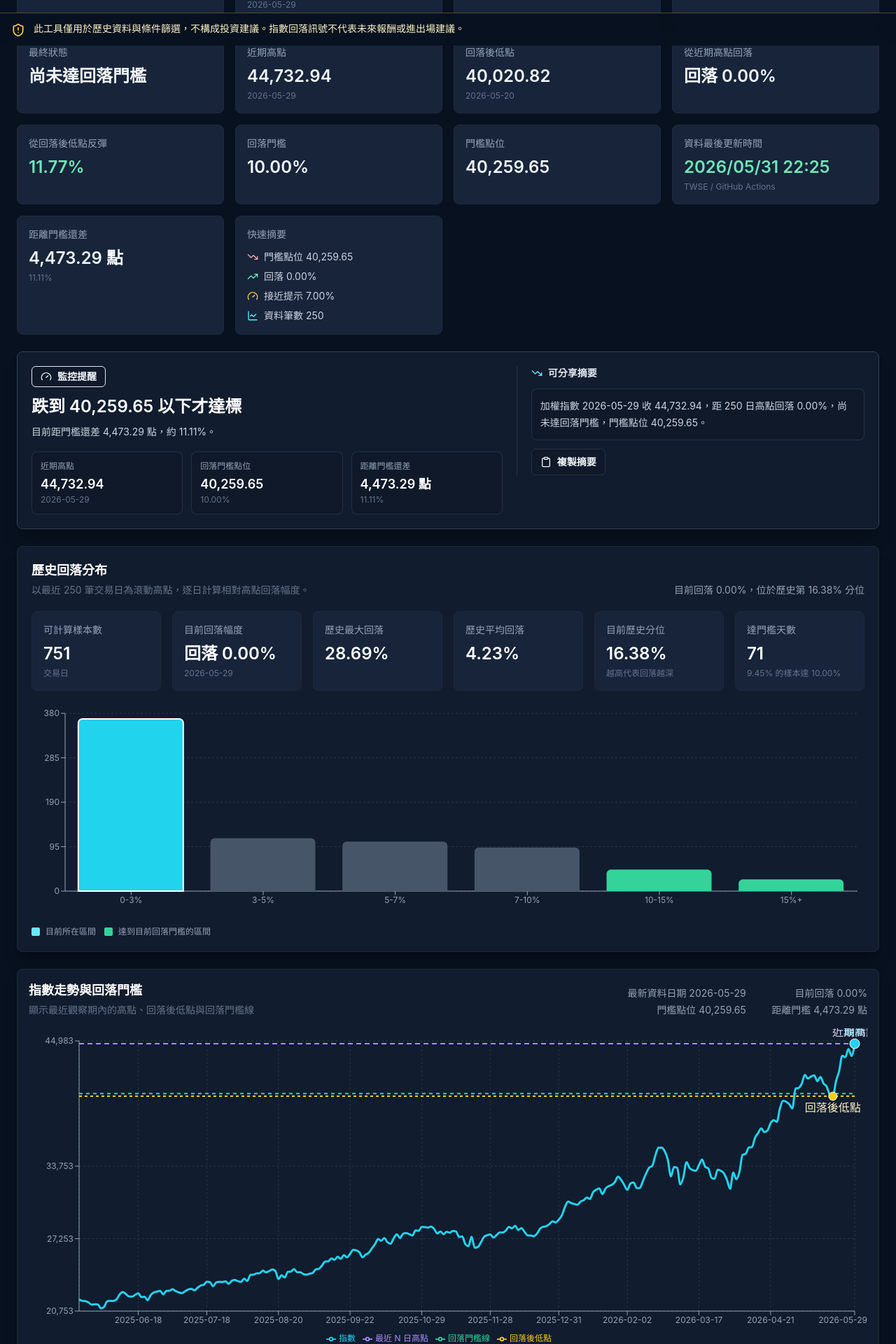
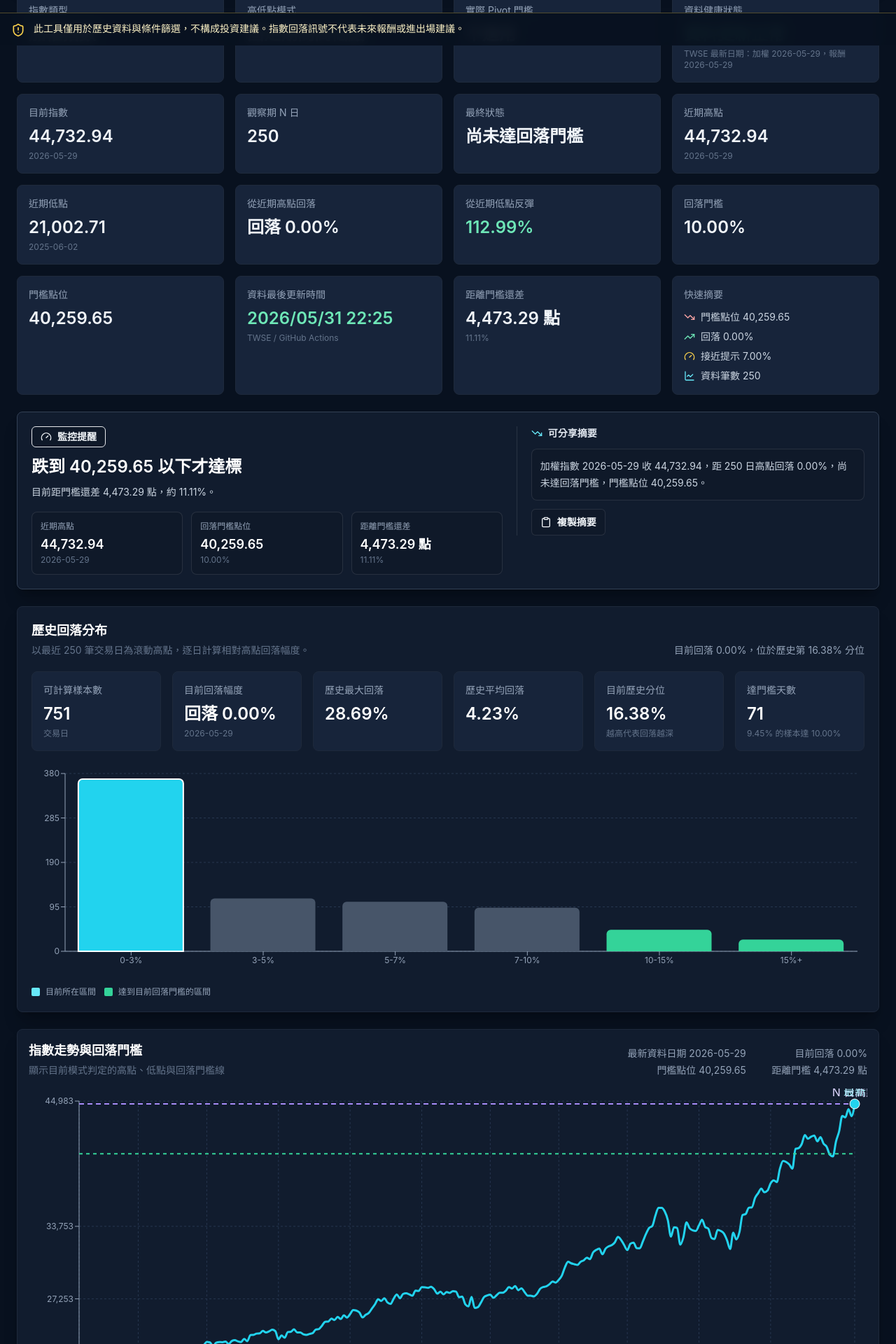
Before and after one commit to tzuhsien-dev/taiex-pullback-monitor, a React (Vite) app: page / in a window 1280 px wide. Shown: the part 735-2655 px from the top of the page at 70% size. Built offline with nearby package versions, Linux system fonts and the light colour scheme.

Commit message:
Add high-low detection modes

```diff
--- a/src/App.tsx
+++ b/src/App.tsx
@@ -11,9 +11,15 @@ import { loadMarketData } from './lib/loadData';
 import type { DataHealth, DataSource, IndexType, MarketMetadata, MarketPoint, PullbackParams } from './types';
 
 const initialParams: PullbackParams = {
+  highLowMode: 'rolling',
   lookbackDays: 250,
   pullbackThreshold: 0.1,
   nearThreshold: 0.07,
+  pivotThreshold: 0.05,
+  volLookback: 20,
+  volatilityMultiplier: 3,
+  minThreshold: 0.03,
+  maxThreshold: 0.1,
 };
 
 const staleThresholdDays = 5;
--- a/src/components/DashboardCards.tsx
+++ b/src/components/DashboardCards.tsx
@@ -7,6 +7,12 @@ import { StatusBadge } from './StatusBadge';
 const indexLabel: Record<IndexType, string> = {
   price: '加權指數',
   totalReturn: '加權報酬指數',
+};
+
+const modeLabel = {
+  rolling: '固定期間高低點',
+  zigzag: 'ZigZag 波段高低點',
+  volatilityAdjustedZigZag: '波動度調整 ZigZag',
 };
 
 function MetricCard({
@@ -100,6 +106,8 @@ export function DashboardCards({
 
       <div className="grid gap-4 sm:grid-cols-2 xl:grid-cols-4">
         <MetricCard label="指數類型" value={indexLabel[indexType]} />
+        <MetricCard label="高低點模式" value={modeLabel[result.highLowMode]} />
+        <MetricCard label="實際 Pivot 門檻" value={result.pivotThresholdUsed === null ? '不適用' : formatPercent(result.pivotThresholdUsed)} />
         <MetricCard
           label="資料健康狀態"
           value={dataHealth.label}
@@ -110,9 +118,9 @@ export function DashboardCards({
         <MetricCard label="觀察期 N 日" value={`${params.lookbackDays}`} />
         <MetricCard label="最終狀態" value={result.statusText} tone={pullbackTone} />
         <MetricCard label="近期高點" value={formatNumber(result.rollingHigh)} detail={result.rollingHighDate} />
-        <MetricCard label="回落後低點" value={formatNumber(result.rollingLow)} detail={result.rollingLowDate} />
+        <MetricCard label={result.highLowMode === 'rolling' ? '近期低點' : '近期波段低點'} value={formatNumber(result.rollingLow)} detail={result.rollingLowDate} />
         <MetricCard label="從近期高點回落" value={`回落 ${formatPercent(result.pullback)}`} tone={pullbackTone} />
-        <MetricCard label="從回落後低點反彈" value={formatSignedPercent(result.reboundFromLow)} tone="success" />
+        <MetricCard label="從近期低點反彈" value={formatSignedPercent(result.reboundFromLow)} tone="success" />
         <MetricCard label="回落門檻" value={formatPercent(params.pullbackThreshold)} />
         <MetricCard label="門檻點位" value={formatNumber(result.thresholdIndex)} />
         <MetricCard
--- a/src/components/IndexChart.tsx
+++ b/src/components/IndexChart.tsx
@@ -13,6 +13,18 @@ import {
 import type { PullbackResult } from '../types';
 import { buildChartData, formatNumber, formatPercent } from '../lib/calculations';
 
+const lowLabel = {
+  rolling: 'N 日低點',
+  zigzag: '已確認波段低點',
+  volatilityAdjustedZigZag: '已確認波段低點',
+};
+
+const highLabel = {
+  rolling: 'N 日高點',
+  zigzag: '已確認波段高點',
+  volatilityAdjustedZigZag: '已確認波段高點',
+};
+
 export function IndexChart({ result }: { result: PullbackResult }) {
   const data = buildChartData(result);
   const latestPoint = data[data.length - 1];
@@ -24,7 +36,7 @@ export function IndexChart({ result }: { result: PullbackResult }) {
       <div className="mb-4 flex flex-col gap-3 lg:flex-row lg:items-end lg:justify-between">
         <div>
           <h2 className="text-lg font-semibold text-white">指數走勢與回落門檻</h2>
-          <p className="mt-1 text-sm text-slate-500">顯示最近觀察期內的高點、回落後低點與回落門檻線</p>
+          <p className="mt-1 text-sm text-slate-500">顯示目前模式判定的高點、低點與回落門檻線</p>
         </div>
         <div className="grid gap-1 text-sm text-slate-400 sm:grid-cols-2 lg:text-right">
           <span>最新資料日期 {result.latestDate}</span>
@@ -52,17 +64,17 @@ export function IndexChart({ result }: { result: PullbackResult }) {
             />
             <Legend wrapperStyle={{ color: '#cbd5e1', fontSize: 12 }} />
             <Line dataKey="index" dot={false} name="指數" stroke="#22d3ee" strokeWidth={3} type="monotone" />
-            <Line dataKey="rollingHigh" dot={false} name="最近 N 日高點" stroke="#a78bfa" strokeDasharray="7 5" strokeWidth={2} type="monotone" />
+            <Line dataKey="rollingHigh" dot={false} name={highLabel[result.highLowMode]} stroke="#a78bfa" strokeDasharray="7 5" strokeWidth={2} type="monotone" />
             <Line dataKey="thresholdIndex" dot={false} name="回落門檻線" stroke="#34d399" strokeDasharray="5 5" strokeWidth={2} type="monotone" />
-            <Line dataKey="rollingLow" dot={false} name="回落後低點" stroke="#facc15" strokeDasharray="4 4" strokeWidth={2} type="monotone" />
+            <Line dataKey="rollingLow" dot={false} name={lowLabel[result.highLowMode]} stroke="#facc15" strokeDasharray="4 4" strokeWidth={2} type="monotone" />
             {highPoint ? (
               <ReferenceDot fill="#a78bfa" r={6} stroke="#ffffff" x={highPoint.date} y={highPoint.index}>
-                <Label fill="#ddd6fe" position="top" value="近期高點" />
+                <Label fill="#ddd6fe" position="top" value={highLabel[result.highLowMode]} />
               </ReferenceDot>
             ) : null}
             {lowPoint ? (
               <ReferenceDot fill="#facc15" r={6} stroke="#ffffff" x={lowPoint.date} y={lowPoint.index}>
-                <Label fill="#fef3c7" position="bottom" value="回落後低點" />
+                <Label fill="#fef3c7" position="bottom" value={lowLabel[result.highLowMode]} />
               </ReferenceDot>
             ) : null}
             {latestPoint ? (
--- a/src/components/InputPanel.tsx
+++ b/src/components/InputPanel.tsx
@@ -1,5 +1,5 @@
 import { RefreshCcw, Upload } from 'lucide-react';
-import type { IndexType, PullbackParams } from '../types';
+import type { HighLowMode, IndexType, PullbackParams } from '../types';
 import { Field, inputClass } from './Field';
 
 type InputPanelProps = {
@@ -23,10 +23,22 @@ export function InputPanel({
   onCsvUpload,
   onReloadStaticData,
 }: InputPanelProps) {
-  const updateParam = (key: keyof PullbackParams, value: string) => {
+  const updateNumberParam = (key: keyof PullbackParams, value: string) => {
     onParamsChange({
       ...params,
-      [key]: key === 'lookbackDays' ? Number(value) : Number(value) / 100,
+      [key]: Number(value),
+    });
+  };
+  const updatePercentParam = (key: keyof PullbackParams, value: string) => {
+    onParamsChange({
+      ...params,
+      [key]: Number(value) / 100,
+    });
+  };
+  const updateMode = (highLowMode: HighLowMode) => {
+    onParamsChange({
+      ...params,
+      highLowMode,
     });
   };
 
@@ -51,16 +63,50 @@ export function InputPanel({
             <option value="totalReturn">加權報酬指數</option>
           </select>
         </Field>
+        <Field label="近期高低點判定模式">
+          <select className={inputClass} value={params.highLowMode} onChange={(event) => updateMode(event.target.value as HighLowMode)}>
+            <option value="rolling">固定期間高低點</option>
+            <option value="zigzag">ZigZag 波段高低點</option>
+            <option value="volatilityAdjustedZigZag">波動度調整 ZigZag</option>
+          </select>
+        </Field>
         <Field label="觀察期 N 日">
-          <input className={inputClass} min="5" type="number" value={params.lookbackDays} onChange={(event) => updateParam('lookbackDays', event.target.value)} />
+          <input className={inputClass} min="5" type="number" value={params.lookbackDays} onChange={(event) => updateNumberParam('lookbackDays', event.target.value)} />
         </Field>
         <Field label="回落門檻 %">
-          <input className={inputClass} min="0" step="0.1" type="number" value={params.pullbackThreshold * 100} onChange={(event) => updateParam('pullbackThreshold', event.target.value)} />
+          <input className={inputClass} min="0" step="0.1" type="number" value={params.pullbackThreshold * 100} onChange={(event) => updatePercentParam('pullbackThreshold', event.target.value)} />
         </Field>
         <Field label="接近門檻提示 %">
-          <input className={inputClass} min="0" step="0.1" type="number" value={params.nearThreshold * 100} onChange={(event) => updateParam('nearThreshold', event.target.value)} />
+          <input className={inputClass} min="0" step="0.1" type="number" value={params.nearThreshold * 100} onChange={(event) => updatePercentParam('nearThreshold', event.target.value)} />
         </Field>
+        {params.highLowMode === 'zigzag' ? (
+          <Field label="ZigZag 確認門檻 %">
+            <input className={inputClass} min="0.1" step="0.1" type="number" value={params.pivotThreshold * 100} onChange={(event) => updatePercentParam('pivotThreshold', event.target.value)} />
+          </Field>
+        ) : null}
+        {params.highLowMode === 'volatilityAdjustedZigZag' ? (
+          <>
+            <Field label="波動度觀察日數">
+              <input className={inputClass} min="2" type="number" value={params.volLookback} onChange={(event) => updateNumberParam('volLookback', event.target.value)} />
+            </Field>
+            <Field label="波動度倍數">
+              <input className={inputClass} min="0.1" step="0.1" type="number" value={params.volatilityMultiplier} onChange={(event) => updateNumberParam('volatilityMultiplier', event.target.value)} />
+            </Field>
+            <Field label="自動門檻下限 %">
+              <input className={inputClass} min="0" step="0.1" type="number" value={params.minThreshold * 100} onChange={(event) => updatePercentParam('minThreshold', event.target.value)} />
+            </Field>
+            <Field label="自動門檻上限 %">
+              <input className={inputClass} min="0" step="0.1" type="number" value={params.maxThreshold * 100} onChange={(event) => updatePercentParam('maxThreshold', event.target.value)} />
+            </Field>
+          </>
+        ) : null}
       </div>
+
+      {params.highLowMode !== 'rolling' ? (
+        <p className="mt-4 rounded-md border border-amber-300/20 bg-amber-300/10 px-3 py-2 text-sm text-amber-100">
+          ZigZag 高低點需要等價格反向移動超過門檻後才會確認，因此不會在轉折當下即時確認。
+        </p>
+      ) : null}
 
       <div className="mt-5">
         <label className="flex cursor-pointer flex-col items-center justify-center rounded-lg border border-dashed border-slate-600 bg-ink px-4 py-6 text-center transition hover:border-cyan-400 hover:bg-cyan-400/5">
--- a/src/lib/calculations.ts
+++ b/src/lib/calculations.ts
@@ -4,6 +4,7 @@ import type {
   HistoricalPullbackDistribution,
   HistoricalPullbackPoint,
   MarketPoint,
+  PivotPoint,
   PullbackParams,
   PullbackResult,
   PullbackStatus,
@@ -56,25 +57,69 @@ const getExtremePoint = (points: MarketPoint[], mode: 'max' | 'min') => {
   }, points[0]);
 };
 
-const recentSwingLowDays = 10;
+const clamp = (value: number, min: number, max: number) => Math.min(max, Math.max(min, value));
 
-const getPullbackLowPoint = (lookbackData: MarketPoint[], high: MarketPoint, latest: MarketPoint) => {
-  const highIndex = lookbackData.findIndex((point) => point.date === high.date && point.index === high.index);
-  const latestIndex = lookbackData.length - 1;
+const calculateVolatilityThreshold = (points: MarketPoint[], params: PullbackParams) => {
+  const returns = points
+    .slice(Math.max(1, points.length - params.volLookback))
+    .map((point, index, values) => {
+      const previous = index === 0 ? points[points.length - values.length - 1] : values[index - 1];
+      return previous ? Math.abs(point.index / previous.index - 1) : 0;
+    })
+    .filter(Number.isFinite);
 
-  if (highIndex >= 0 && highIndex < latestIndex) {
-    return getExtremePoint(lookbackData.slice(highIndex, latestIndex + 1), 'min');
+  if (returns.length === 0) {
+    return params.minThreshold;
   }
 
-  const recentCandidates = lookbackData
-    .slice(Math.max(0, latestIndex - recentSwingLowDays), latestIndex)
-    .filter((point) => point.index < latest.index);
+  const avgAbsReturn = returns.reduce((sum, value) => sum + value, 0) / returns.length;
+  return clamp(avgAbsReturn * params.volatilityMultiplier, params.minThreshold, params.maxThreshold);
+};
 
-  if (recentCandidates.length > 0) {
-    return getExtremePoint(recentCandidates, 'min');
-  }
+const calculateConfirmedZigZagPivots = (points: MarketPoint[], pivotThreshold: number): PivotPoint[] => {
+  if (points.length < 2) return [];
 
-  return latest;
+  const pivots: PivotPoint[] = [];
+  let trend: 'unknown' | 'up' | 'down' = 'unknown';
+  let candidateHigh = points[0];
+  let candidateLow = points[0];
+
+  points.slice(1).forEach((point) => {
+    if (trend === 'unknown') {
+      if (point.index > candidateHigh.index) candidateHigh = point;
+      if (point.index < candidateLow.index) candidateLow = point;
+
+      if (point.index <= candidateHigh.index * (1 - pivotThreshold)) {
+        pivots.push({ ...candidateHigh, type: 'high' });
+        trend = 'down';
+        candidateLow = point;
+      } else if (point.index >= candidateLow.index * (1 + pivotThreshold)) {
+        pivots.push({ ...candidateLow, type: 'low' });
+        trend = 'up';
+        candidateHigh = point;
+      }
+      return;
+    }
+
+    if (trend === 'up') {
+      if (point.index > candidateHigh.index) candidateHigh = point;
+      if (point.index <= candidateHigh.index * (1 - pivotThreshold)) {
+        pivots.push({ ...candidateHigh, type: 'high' });
+        trend = 'down';
+        candidateLow = point;
+      }
+      return;
+    }
+
+    if (point.index < candidateLow.index) candidateLow = point;
+    if (point.index >= candidateLow.index * (1 + pivotThreshold)) {
+      pivots.push({ ...candidateLow, type: 'low' });
+      trend = 'up';
+      candidateHigh = point;
+    }
+  });
+
+  return pivots;
 };
 
 export const calculatePullback = (points: MarketPoint[], params: PullbackParams): PullbackResult => {
@@ -86,8 +131,13 @@ export const calculatePullback = (points: MarketPoint[], params: PullbackParams)
 
   const lookbackData = sorted.slice(Math.max(0, sorted.length - params.lookbackDays));
   const latest = sorted[sorted.length - 1];
-  const high = getExtremePoint(lookbackData, 'max');
-  const low = getPullbackLowPoint(lookbackData, high, latest);
+  const pivotThresholdUsed =
+    params.highLowMode === 'volatilityAdjustedZigZag' ? calculateVolatilityThreshold(lookbackData, params) : params.highLowMode === 'zigzag' ? params.pivotThreshold : null;
+  const confirmedPivots = pivotThresholdUsed === null ? [] : calculateConfirmedZigZagPivots(lookbackData, pivotThresholdUsed);
+  const lastConfirmedHigh = [...confirmedPivots].reverse().find((point) => point.type === 'high');
+  const lastConfirmedLow = [...confirmedPivots].reverse().find((point) => point.type === 'low');
+  const high = params.highLowMode === 'rolling' || !lastConfirmedHigh ? getExtremePoint(lookbackData, 'max') : lastConfirmedHigh;
+  const low = params.highLowMode === 'rolling' || !lastConfirmedLow ? getExtremePoint(lookbackData, 'min') : lastConfirmedLow;
   const pullback = latest.index / high.index - 1;
   const reboundFromLow = latest.index / low.index - 1;
   const thresholdIndex = high.index * (1 - params.pullbackThreshold);
@@ -108,10 +158,13 @@ export const calculatePullback = (points: MarketPoint[], params: PullbackParams)
   return {
     latestDate: latest.date,
     currentIndex: latest.index,
+    highLowMode: params.highLowMode,
+    pivotThresholdUsed,
     rollingHigh: high.index,
     rollingHighDate: high.date,
     rollingLow: low.index,
     rollingLowDate: low.date,
+    confirmedPivots,
     pullback,
     reboundFromLow,
     thresholdIndex,
@@ -156,15 +209,13 @@ export const calculateHistoricalPullbackDistribution = (
 
   const samples: HistoricalPullbackPoint[] = sorted.slice(params.lookbackDays - 1).map((point, index) => {
     const sourceIndex = index + params.lookbackDays - 1;
-    const windowPoints = sorted.slice(sourceIndex - params.lookbackDays + 1, sourceIndex + 1);
-    const high = getExtremePoint(windowPoints, 'max');
-    const pullback = point.index / high.index - 1;
-    const pullbackDepth = Math.max(0, -pullback);
+    const result = calculatePullback(sorted.slice(0, sourceIndex + 1), params);
+    const pullbackDepth = Math.max(0, -result.pullback);
 
     return {
       ...point,
-      rollingHigh: high.index,
-      pullback,
+      rollingHigh: result.rollingHigh,
+      pullback: result.pullback,
       pullbackDepth,
       reachedThreshold: pullbackDepth >= params.pullbackThreshold,
     };
--- a/src/types.ts
+++ b/src/types.ts
@@ -34,20 +34,35 @@ export type DataHealth = {
 };
 
 export type PullbackParams = {
+  highLowMode: HighLowMode;
   lookbackDays: number;
   pullbackThreshold: number;
   nearThreshold: number;
+  pivotThreshold: number;
+  volLookback: number;
+  volatilityMultiplier: number;
+  minThreshold: number;
+  maxThreshold: number;
 };
 
+export type HighLowMode = 'rolling' | 'zigzag' | 'volatilityAdjustedZigZag';
+
 export type PullbackStatus = 'triggered' | 'near' | 'normal';
+
+export type PivotPoint = MarketPoint & {
+  type: 'high' | 'low';
+};
 
 export type PullbackResult = {
   latestDate: string;
   currentIndex: number;
+  highLowMode: HighLowMode;
+  pivotThresholdUsed: number | null;
   rollingHigh: number;
   rollingHighDate: string;
   rollingLow: number;
   rollingLowDate: string;
+  confirmedPivots: PivotPoint[];
   pullback: number;
   reboundFromLow: number;
   thresholdIndex: number;
```
Also changed, not shown: 1 other file (tests, documents, lock files or other folders).
